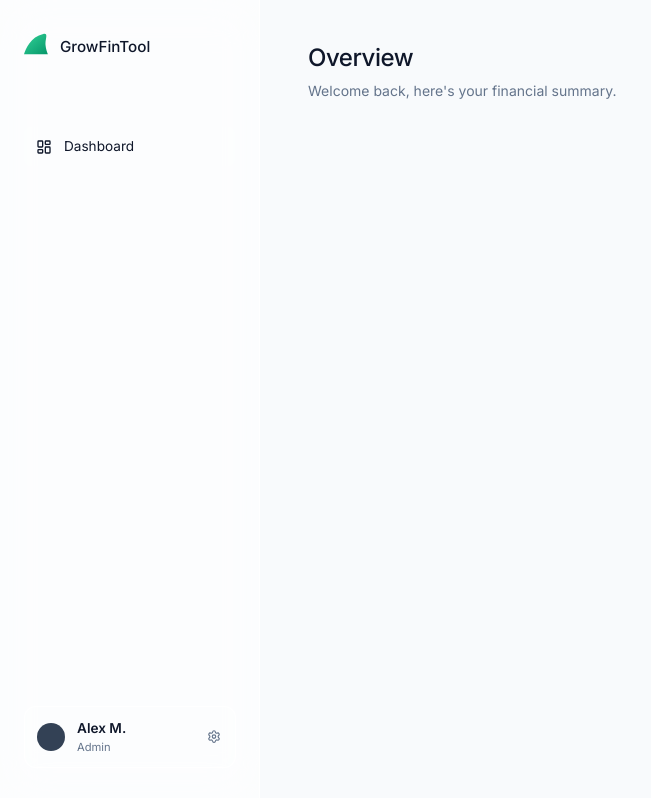
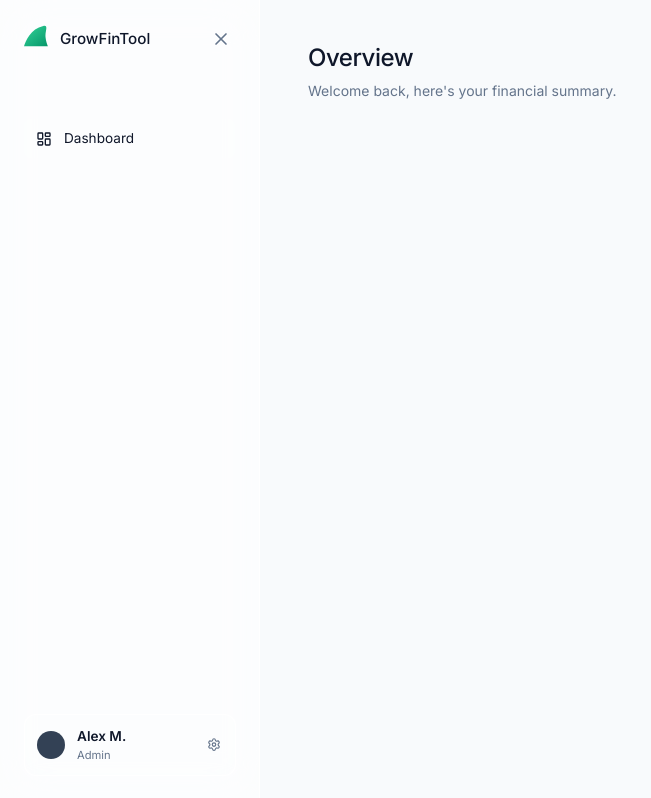
Before and after one commit to mdrsr016-lgtm/GrowFinTool, a React (Vite) app: page / in a window 1280 px wide. Shown: the whole page, without its empty margins (0-651 px from the left). Built offline with nearby package versions, Linux system fonts and the light colour scheme.

Commit message:
ok sidebar

```diff
--- a/src/App.tsx
+++ b/src/App.tsx
@@ -81,8 +81,12 @@ function App() {
   return (
     <div className="app-container">
       {/* Mobile Header */}
-      <div className="mobile-header">
-        <div className="sidebar-logo" style={{ cursor: 'pointer' }} onClick={() => setIsMobileMenuOpen(!isMobileMenuOpen)}>
+      <div className={`mobile-header ${isMobileMenuOpen ? 'menu-open' : ''}`}>
+        <div
+          className="sidebar-logo"
+          style={{ cursor: 'pointer' }}
+          onClick={() => setIsMobileMenuOpen(!isMobileMenuOpen)}
+        >
           <div className="logo-icon" style={{ background: 'transparent', boxShadow: 'none' }}>
             <img src="/logo-online.svg" alt="GrowFinTool Logo" style={{ width: '24px', height: '24px', filter: 'var(--logo-filter)' }} id="mobile-header-logo-img" />
           </div>
@@ -98,16 +102,18 @@ function App() {
 
       {/* Sidebar */}
       <aside className={`sidebar ${effectivelyCollapsed ? 'collapsed' : ''} ${isMobileMenuOpen ? 'mobile-open' : ''}`}>
-        <div style={{ display: 'flex', alignItems: 'center', justifyContent: 'space-between', width: '100%' }}>
-          <div className="sidebar-logo animate-fade-in delay-1" onClick={() => setIsCollapsed(!isCollapsed)} style={{ cursor: 'pointer' }}>
-            <div className="logo-icon" style={{ background: 'transparent', boxShadow: 'none' }}>
-              <img src="/logo-online.svg" alt="GrowFinTool Logo" style={{ width: '24px', height: '24px', filter: 'var(--logo-filter)' }} id="sidebar-logo-img" />
+        <div style={{ display: 'flex', alignItems: 'center', justifyContent: isMobileMenuOpen ? 'flex-end' : (effectivelyCollapsed ? 'center' : 'space-between'), width: '100%' }}>
+          {!isMobileMenuOpen && (
+            <div className="sidebar-logo animate-fade-in delay-1" onClick={() => setIsCollapsed(!isCollapsed)} style={{ cursor: 'pointer' }}>
+              <div className="logo-icon" style={{ background: 'transparent', boxShadow: 'none' }}>
+                <img src="/logo-online.svg" alt="GrowFinTool Logo" style={{ width: '24px', height: '24px', filter: 'var(--logo-filter)' }} id="sidebar-logo-img" />
+              </div>
+              {!effectivelyCollapsed && <span className="sidebar-text">GrowFinTool</span>}
             </div>
-            {!effectivelyCollapsed && <span className="sidebar-text">GrowFinTool</span>}
-          </div>
-          {isMobileMenuOpen && (
+          )}
+          {(isMobileMenuOpen || !effectivelyCollapsed) && (
             <button
-              onClick={() => setIsMobileMenuOpen(false)}
+              onClick={() => isMobileMenuOpen ? setIsMobileMenuOpen(false) : setIsCollapsed(true)}
               style={{ background: 'transparent', border: 'none', cursor: 'pointer', color: 'var(--text-muted)', display: 'flex', padding: '4px' }}
             >
               <X size={20} />
--- a/src/index.css
+++ b/src/index.css
@@ -121,6 +121,8 @@ p {
   flex-direction: column;
   gap: 2rem;
   transition: width 0.3s cubic-bezier(0.2, 0.8, 0.2, 1), padding 0.3s cubic-bezier(0.2, 0.8, 0.2, 1);
+  overflow-y: auto;
+  overflow-x: hidden;
 }
 
 .sidebar.collapsed {
@@ -545,13 +547,24 @@ p {
     display: flex;
     align-items: center;
     justify-content: space-between;
-    padding: 1rem 1.5rem;
+    padding: 1.5rem;
     background: transparent;
     backdrop-filter: blur(24px);
     -webkit-backdrop-filter: blur(24px);
     position: sticky;
     top: 0;
-    z-index: 30;
+    z-index: 60;
+    transition: backdrop-filter 0.3s ease;
+  }
+
+  .mobile-header.menu-open {
+    backdrop-filter: none;
+    -webkit-backdrop-filter: none;
+    pointer-events: none; /* Let clicks pass through except on the logo */
+  }
+
+  .mobile-header.menu-open .sidebar-logo {
+    pointer-events: auto;
   }
 
   .mobile-menu-btn {
@@ -590,7 +603,7 @@ p {
     left: -100%;
     width: 260px;
     height: 100vh;
-    padding: 2rem 1.5rem;
+    padding: 1.5rem;
     border-right: 1px solid var(--panel-border);
     border-bottom: none;
     flex-direction: column;
```
